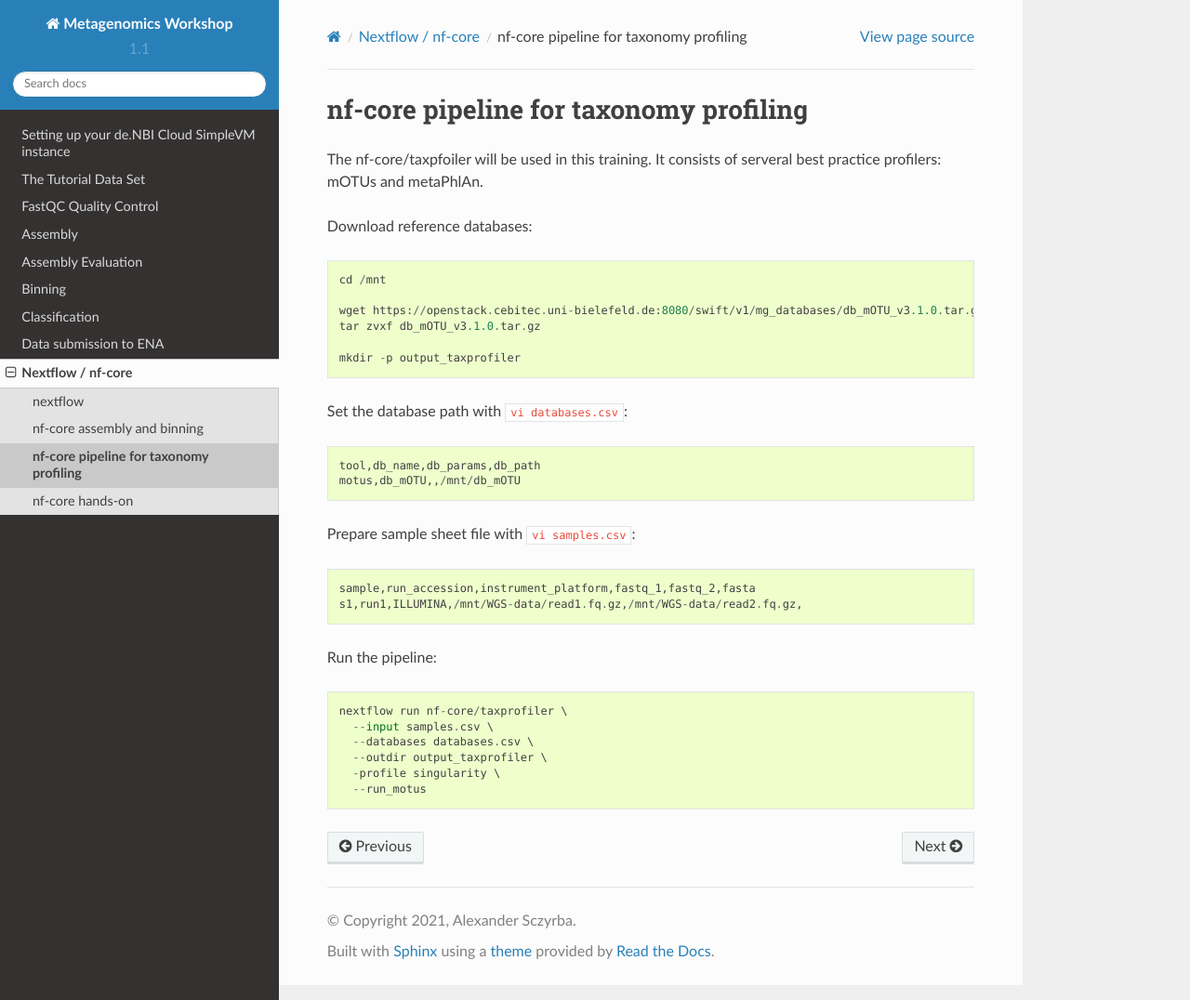
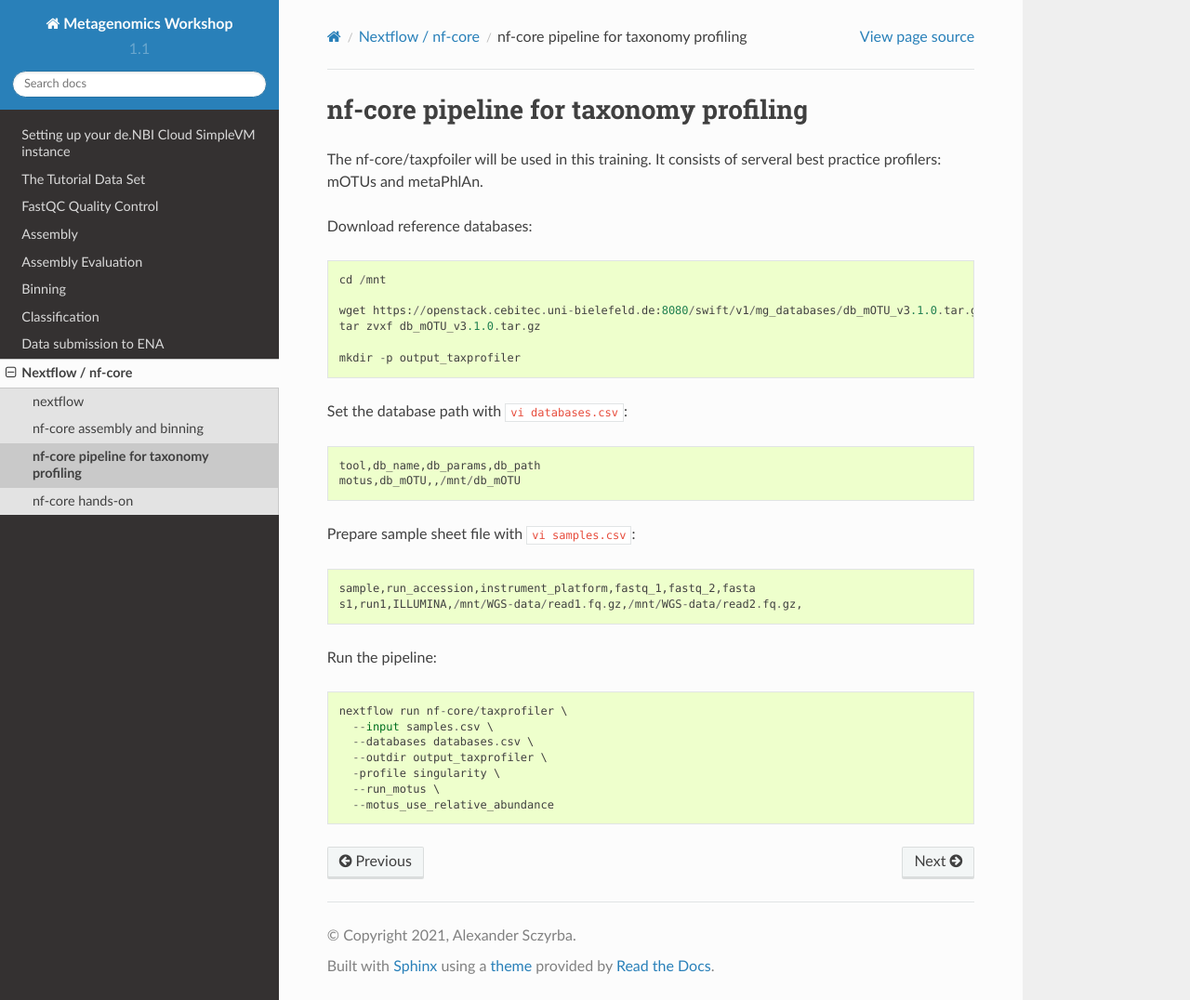
Before and after one commit to metagenomics/metagenomics-workshop, a Sphinx documentation site: the page built from docs/nextflow_nf_core/nf_core_profiling.rst, in a window 1280 px wide and 1076 px high. Shown: the whole window at 93% size. Built offline with Sphinx 7.4.7 and the Read the Docs theme 2.0.0, drawn with Linux system fonts in a browser that asks for light colours.

Commit message:
Update nf_core_profiling.rst

```diff
--- a/docs/nextflow_nf_core/nf_core_profiling.rst
+++ b/docs/nextflow_nf_core/nf_core_profiling.rst
@@ -30,4 +30,5 @@ Run the pipeline::
     --databases databases.csv \
     --outdir output_taxprofiler \
     -profile singularity \
-    --run_motus
+    --run_motus \
+    --motus_use_relative_abundance
```
